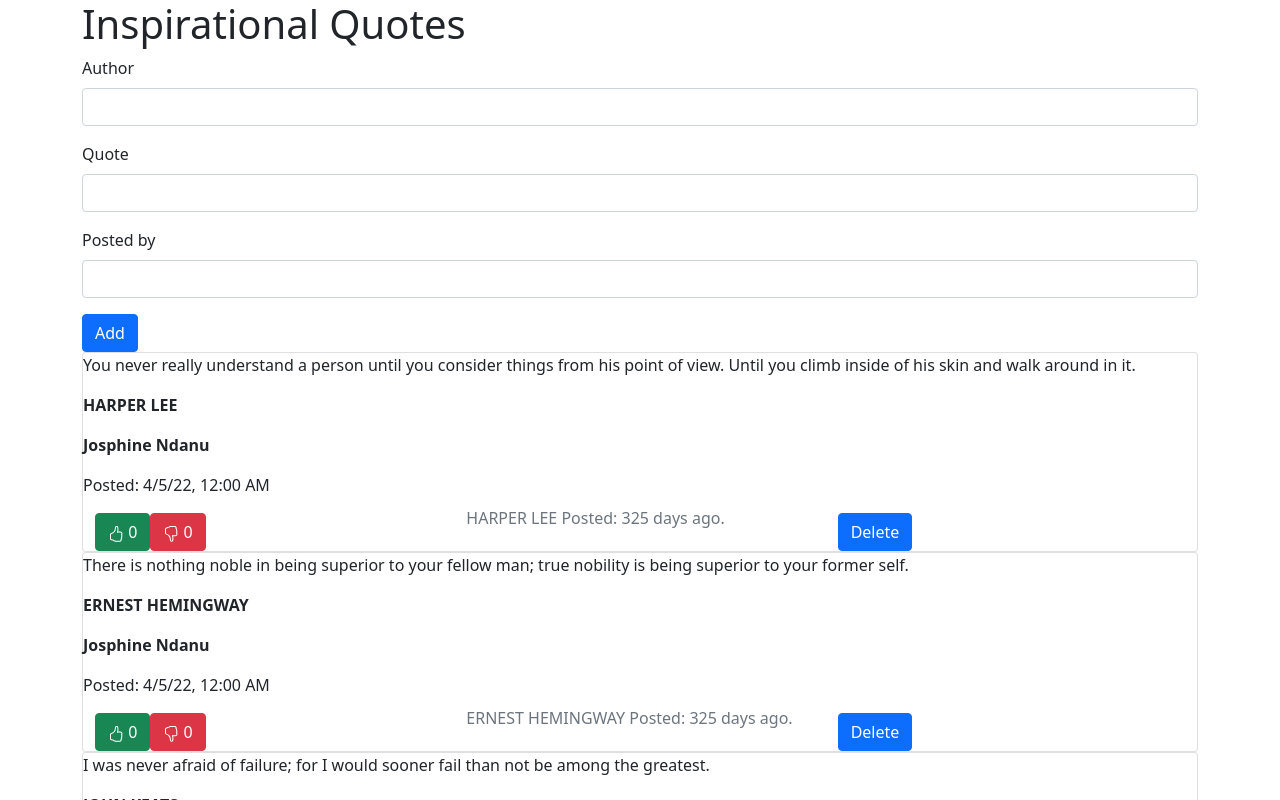
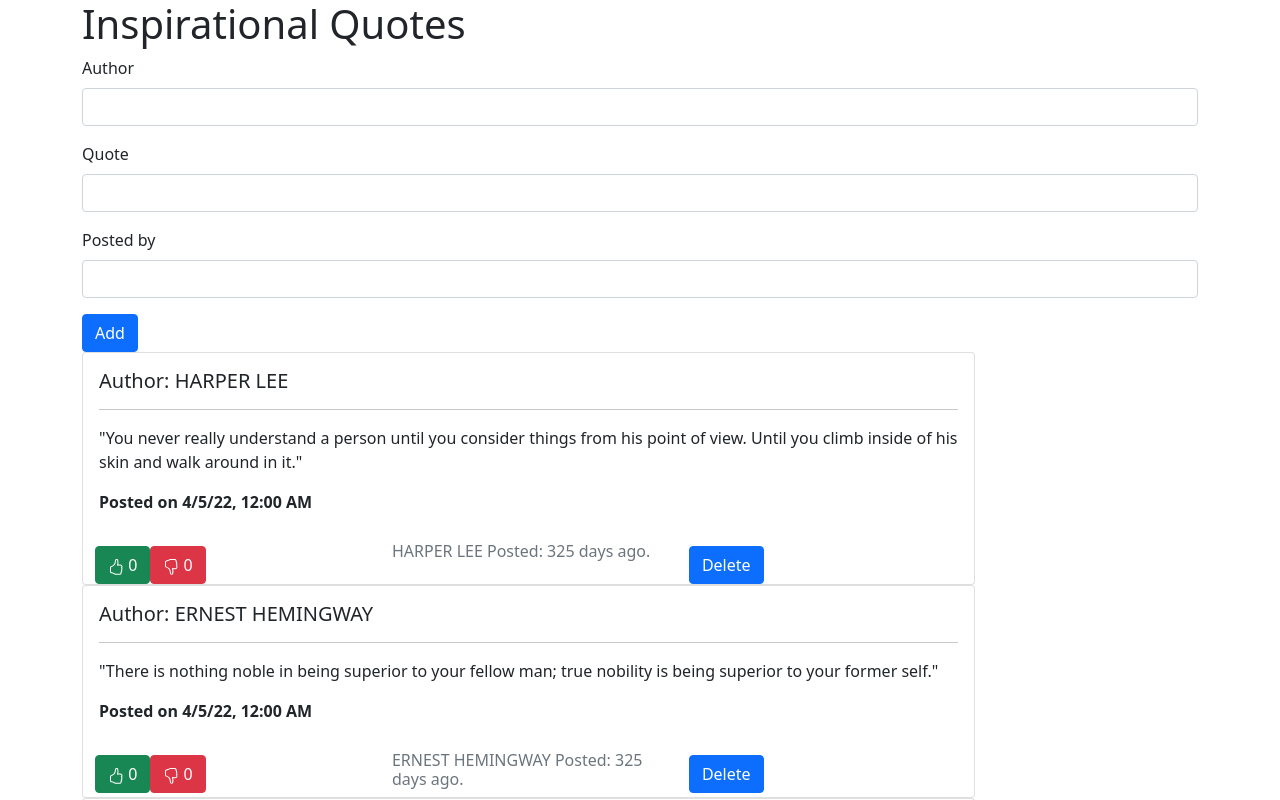
Before and after one commit to ndanu-josy/quotes, an Angular app: page / in a window 1280 px wide. Shown: the top 800 px of the page. Built offline with nearby package versions, Linux system fonts and the light colour scheme.

Commit message:
card display

```diff
--- a/src/app/quote/quote.component.html
+++ b/src/app/quote/quote.component.html
@@ -12,14 +12,18 @@
   <div class="container">
     <h1>{{title}}</h1>
     <app-iqoutes-form (addQuote)="newQuote($event)"></app-iqoutes-form>
-    <div *ngFor='let iquote of iquotes; let mIndex =index' class="card">
+    <div *ngFor='let iquote of iquotes; let mIndex =index' class="card" style="width:80%">
+      <div class="card-body">
+        <div class=""><h5>Author: {{iquote.author}}</h5></div>
+        <hr>
+        <p>"{{iquote.quote}}"</p>
+        <p><strong> Posted on {{iquote.date|date:'short'}}</strong></p>
+      </div>
 
-      <p>{{iquote.quote}}</p>
-      <p><strong>{{iquote.author}}</strong></p>
-      <p><strong>{{iquote.user}}</strong></p>
-      <p>Posted: {{iquote.date|date:'short'}}</p>
+      <!-- <p><strong>{{iquote.user}}</strong></p> -->
 
-      <app-quote-details [mquote]='iquote'(isDeleted)='deleteQuote($event,mIndex)'></app-quote-details>
+
+      <app-quote-details [mquote]='iquote' (isDeleted)='deleteQuote($event,mIndex)'></app-quote-details>
     </div>
 
   </div>
```
